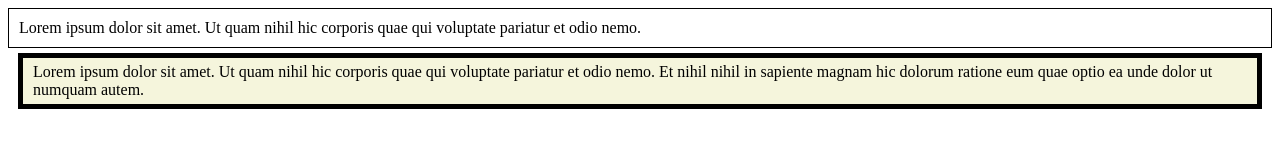
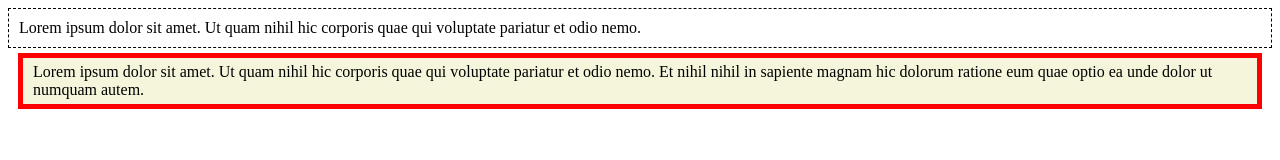
Before and after one commit to knightmoves-schools/015-background-border-margin-padding-Jrey433, a website: page index.html in a window 1280 px wide. Drawn offline with Linux system fonts and the light colour scheme.

Commit message:
Change border styles and colors in index.html

```diff
--- a/index.html
+++ b/index.html
@@ -8,19 +8,19 @@
             margin: auto:
             border-color: black;
             border-width: 1px;
-            border-style: solid;
+            border-style: dashed;
             padding: 10px;
         }
         .text-box {
             background-color: beige;
-            border-color: black;
+            border-color: red;
             border-width: 5px;
             border-style: solid;
             margin-top: 5px;
             margin-bottom: 5px;
             margin-left: 10px;
             margin-right: 10px;
-            padding: 5px 10px 5px 10px
+            padding: 5px 10px 5px 10px;
         }
     </style>
 </head>
```
